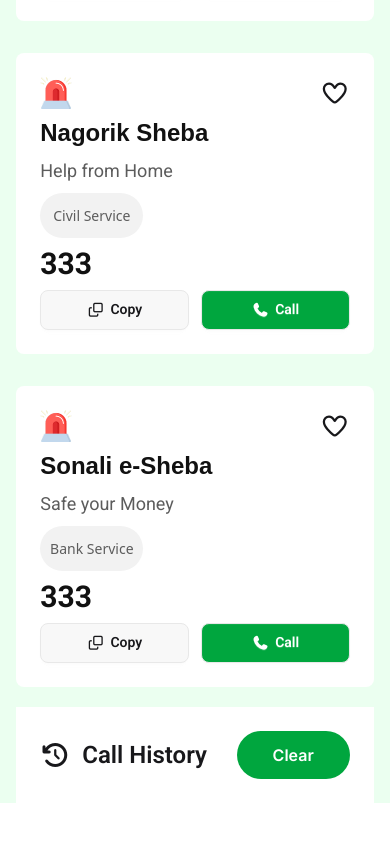
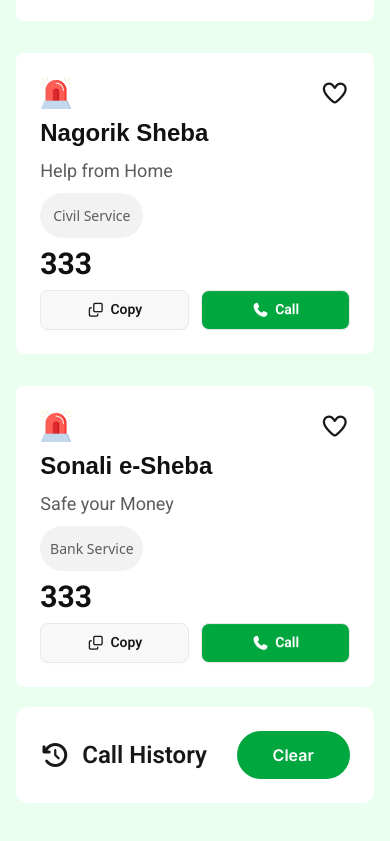
Before and after one commit to hashemm621/Assignment-05-Emergency-Service, a plain HTML site: page index.html in a window 390 px wide. Shown: the part 3214-4055 px from the top of the page. Before the commit the page ends 4017 px from the top, so only its background shows below. Drawn offline with nearby package versions, Linux system fonts and the light colour scheme; a web font is replaced by a local one.

Commit message:
solve some mistake

```diff
--- a/index.html
+++ b/index.html
@@ -55,7 +55,9 @@
             <div
               class="flex justify-center items-center gap-4 bg-[rgba(65_255_107/0.1)] py-3 px-7 rounded-[50px]"
             >
-              <span id="coin" class="text-lg font-extrabold font-inter">100</span>
+              <span id="coin" class="text-lg font-extrabold font-inter"
+                >100</span
+              >
               <img class="max-w-7" src="./assets/coin.png" alt="coin img" />
             </div>
             <div class="bg-[#00A63E] py-3 px-3 md:px-7 rounded-[50px]">
@@ -93,7 +95,7 @@
       </section>
       <!-- hero section ends here -->
 
-      <section id="card-container" class="bg-[rgba(65_255_107/0.1)]">
+      <section id="card-container" class="bg-[rgba(65_255_107/0.1)] pb-20">
         <!-- card section starts here -->
         <div class="grid grid-cols-12 w-11/12 mx-auto gap-5 pt-13">
           <div class="col-span-12 md:col-span-6 lg:col-span-9">
@@ -401,7 +403,7 @@
           <!-- card section ends here -->
 
           <!-- aside section starts here -->
-          <aside class="col-span-full md:col-span-6 lg:col-span-3 bg-white p-6">
+          <aside class="col-span-full md:col-span-6 lg:col-span-3 bg-white p-6 rounded-xl">
             <div>
               <div class="flex justify-between items-center">
                 <div class="flex items-center justify-center gap-3">
@@ -410,15 +412,14 @@
                   ></span>
                   <p class="font-roboto font-semibold text-2xl">Call History</p>
                 </div>
-                <button id="clear-btn"
+                <button
+                  id="clear-btn"
                   class="rounded-[50px] font-inter font-semibold text-white bg-[#00A63E] py-3 px-9"
                 >
                   Clear
                 </button>
               </div>
-              <div id="aside-container">
-
-              </div>
+              <div id="aside-container"></div>
             </div>
           </aside>
           <!-- aside section ends here -->
```
